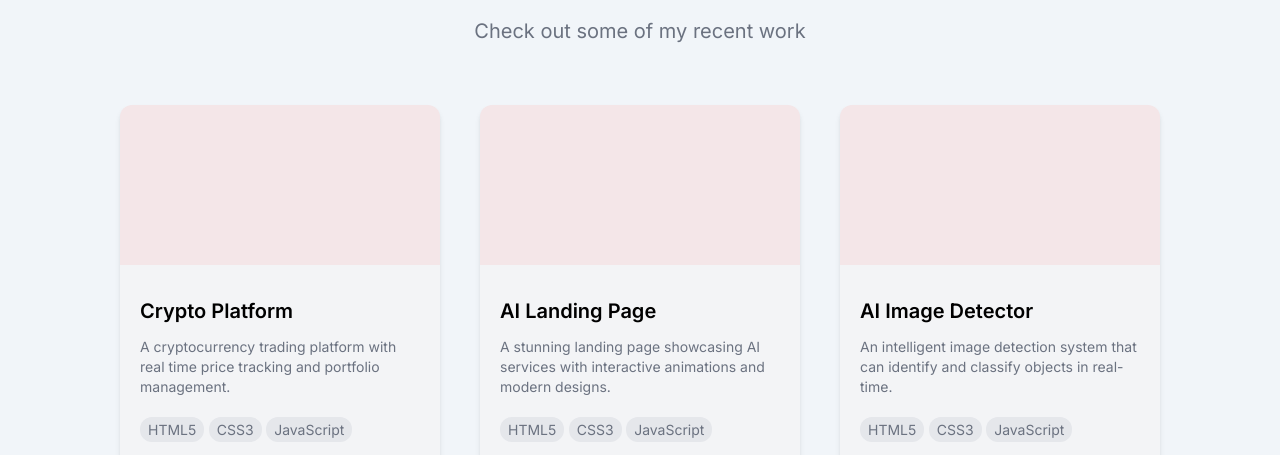
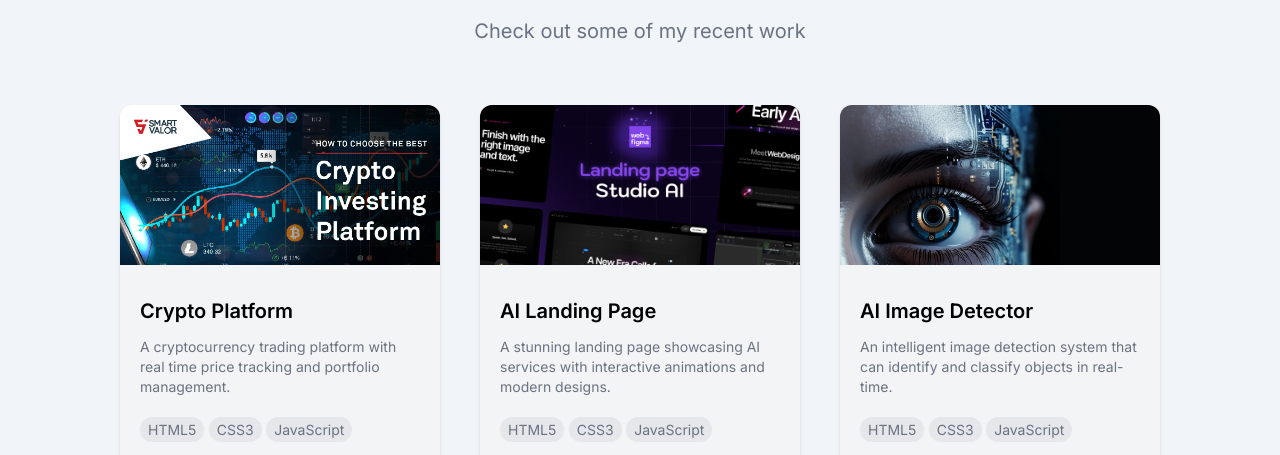
Before and after one commit to Jatin915/Portfolio, a website: page index.html in a window 1280 px wide. Shown: the part 3190-3645 px from the top of the page. Drawn offline with Linux system fonts and the light colour scheme.

Commit message:
Added some dummy images

```diff
--- a/src/index.html
+++ b/index.html
@@ -361,7 +361,9 @@
 
         <!-- First Skill card starts here -->
         <div class="h-[28rem] w-80 shadow-md overflow-hidden bg-gray-100 dark:bg-gray-950 dark:text-white dark:border-slate-400 dark:border-[0.5px] dark:shadow-gray-900 dark:shadow-md rounded-xl transition duration-300">
-        <div class="h-[10rem] w-full bg-red-400/10 dark:bg-transparent text-2xl transition duration-300"></div>
+        <div class="h-[10rem] w-full bg-red-400/10 dark:bg-transparent text-2xl transition duration-300 overflow-hidden">
+          <img src="../assets/How_to_choose_header_abd8decac5.webp" alt="">
+        </div>
         <div class="px-5">
           <h2 class="mt-8 mb-3 font-semibold text-xl">Crypto Platform</h2>
           <p class="text-gray-500 text-sm dark:text-gray-400 mb-5 transition duration-300">A cryptocurrency trading platform with real time price tracking and portfolio management.</p>
@@ -376,7 +378,9 @@
 
         <!-- Second Skill card starts here -->
         <div class="h-[28rem] w-80 shadow-md overflow-hidden bg-gray-100 dark:bg-gray-950 dark:text-white dark:border-slate-400 dark:border-[0.5px] dark:shadow-gray-900 dark:shadow-md rounded-xl transition duration-300">
-        <div class="h-[10rem] w-full bg-red-400/10 dark:bg-transparent text-2xl transition duration-300"></div>
+        <div class="h-[10rem] w-full bg-red-400/10 dark:bg-transparent text-2xl transition duration-300 overflow-hidden">
+          <img src="../assets/60530322-56fe-43f4-97f3-1e9558e26d07-cover.png" alt="">
+        </div>
         <div class="px-5">
           <h2 class="mt-8 mb-3 font-semibold text-xl">AI Landing Page</h2>
           <p class="text-gray-500 text-sm dark:text-gray-400 mb-5">A stunning landing page showcasing AI services with interactive animations and modern designs.</p>
@@ -391,7 +395,9 @@
 
         <!-- Third Skill card starts here -->
         <div class="h-[28rem] w-80 shadow-md overflow-hidden bg-gray-100 dark:bg-gray-950 dark:text-white dark:border-slate-400 dark:border-[0.5px] dark:shadow-gray-900 dark:shadow-md rounded-xl transition duration-300">
-        <div class="h-[10rem] w-full bg-red-400/10 dark:bg-transparent text-2xl"></div>
+        <div class="h-[10rem] w-full bg-red-400/10 dark:bg-transparent text-2xl overflow-hidden">
+          <img src="../assets/ai-generated-content-detection-system-recognize-ai-content.jpg" alt="">
+        </div>
         <div class="px-5">
           <h2 class="mt-8 mb-3 font-semibold text-xl">AI Image Detector</h2>
           <p class="text-gray-500 text-sm dark:text-gray-400 mb-5 transition duration-300">An intelligent image detection system that can identify and classify objects in real-time.</p>
```
Also changed, not shown: assets/60530322-56fe-43f4-97f3-1e9558e26d07-cover.png (added), assets/How_to_choose_header_abd8decac5.webp (added), assets/ai-generated-content-detection-system-recognize-ai-content.jpg (added), src/output.css.
